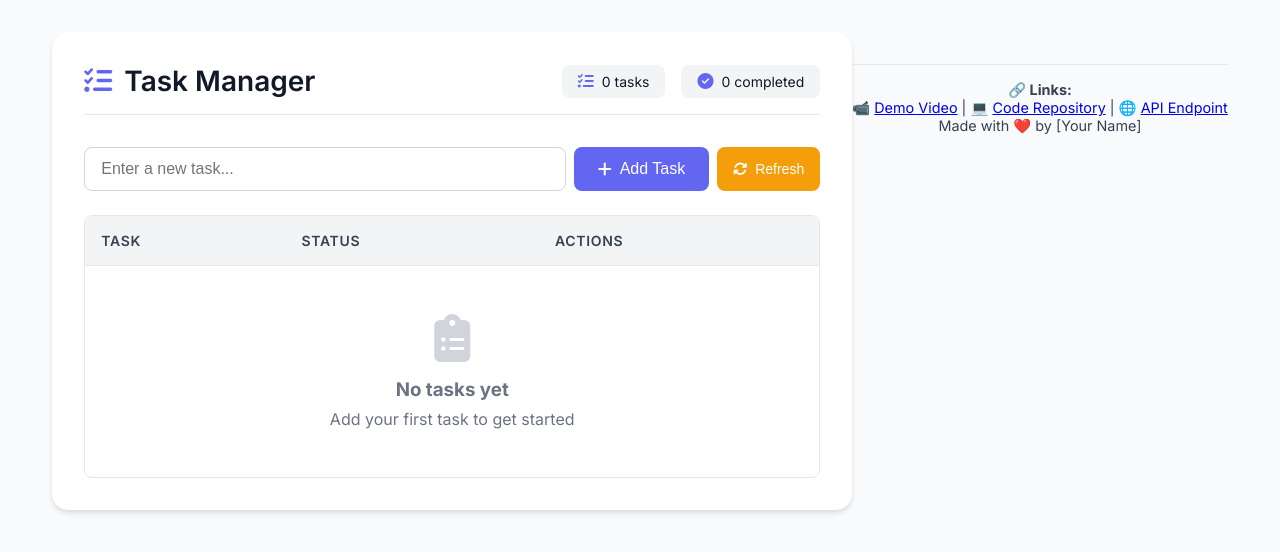
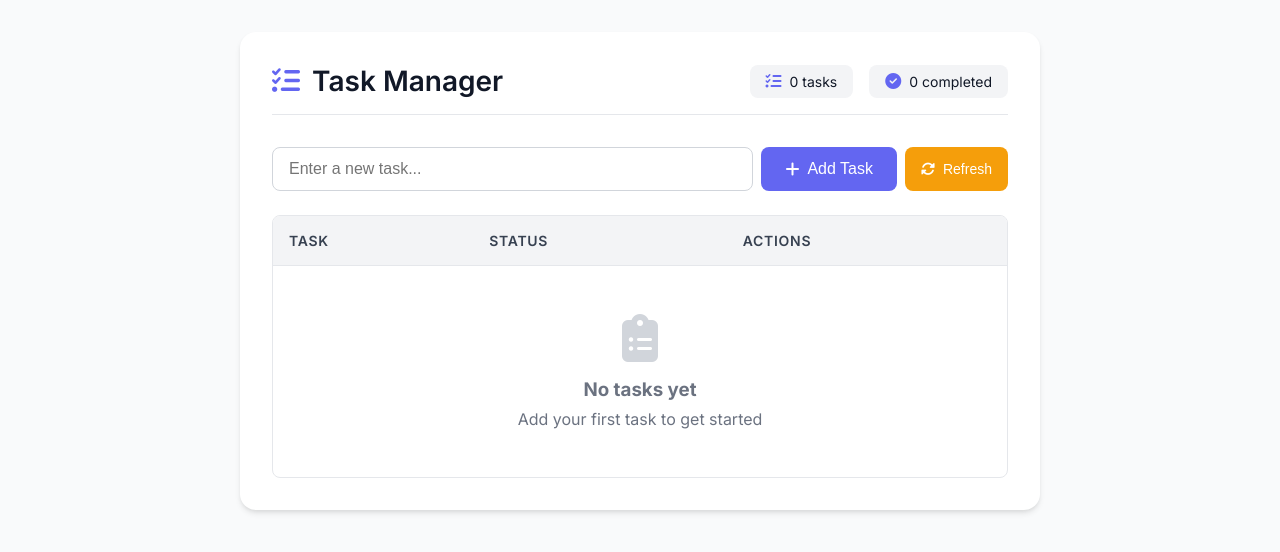
Before and after one commit to HabibaIbrahim6/ToDOList, a plain HTML site: page index.html in a window 1280 px wide. Drawn offline with nearby package versions, Linux system fonts and the light colour scheme.

Commit message:
Update index.html

```diff
--- a/index.html
+++ b/index.html
@@ -448,11 +448,6 @@
     window.onload = loadTasks;
   </script>
 
-<div style="margin-top: 2rem; padding-top: 1rem; border-top: 1px solid #e5e7eb; text-align: center; font-size: 0.9rem; color: #374151;">
-  <p><strong>🔗 Links:</strong></p>
-  <p>📹 <a href="https://lnkd.in/eD35QQ3Z" target="_blank">Demo Video</a> | 💻 <a href="https://lnkd.in/ecBUbzbY" target="_blank">Code Repository</a> | 🌐 <a href="https://lnkd.in/ee5vCuhQ" target="_blank">API Endpoint</a></p>
-  <p>Made with ❤️ by [Your Name]</p>
-</div>
 
 </body>
 </html>
```
